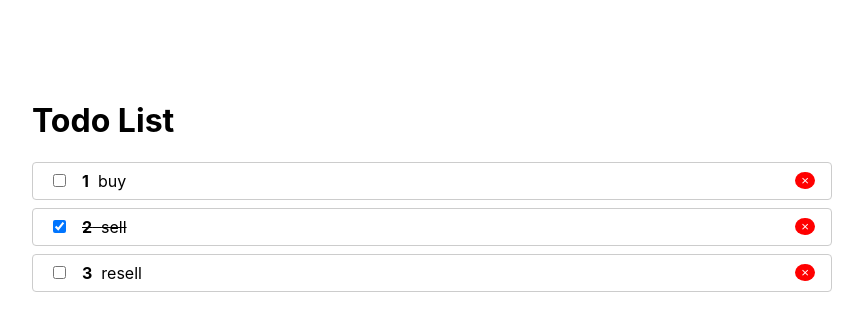
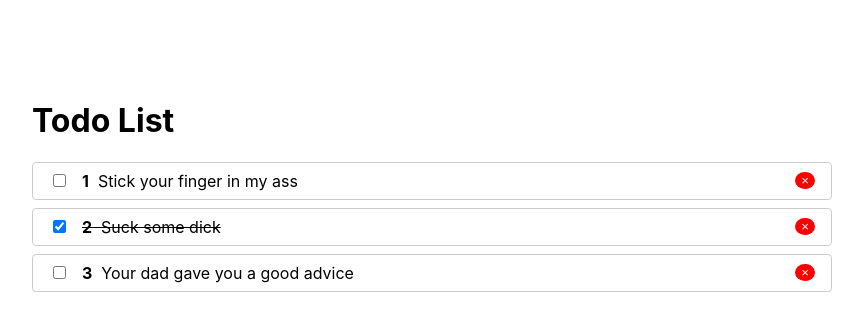
Before and after one commit to ArtiZN/RoadToJunior, a React (Create React App) app in the folder my-app/: page / in a window 1280 px wide. Shown: the top 330 px of the page, without its empty margins (208-1071 px from the left). Built offline with nearby package versions, Linux system fonts and the light colour scheme.

Commit message:
some little but important changes

```diff
--- a/my-app/src/App.js
+++ b/my-app/src/App.js
@@ -5,9 +5,9 @@ import TodoList from './Todo/TodoList';
 
 function App() {
   const [todos, setTodos] = React.useState([
-    {id: 1, completed: false, title: "buy"},
-    {id: 2, completed: true, title: "sell"},
-    {id: 3, completed: false, title: "resell"}
+    {id: 1, completed: false, title: "Stick your finger in my ass"},
+    {id: 2, completed: true, title: "Suck some dick"},
+    {id: 3, completed: false, title: "Your dad gave you a good advice"}
   ])
 
   function toggleTodo(id) {
```
